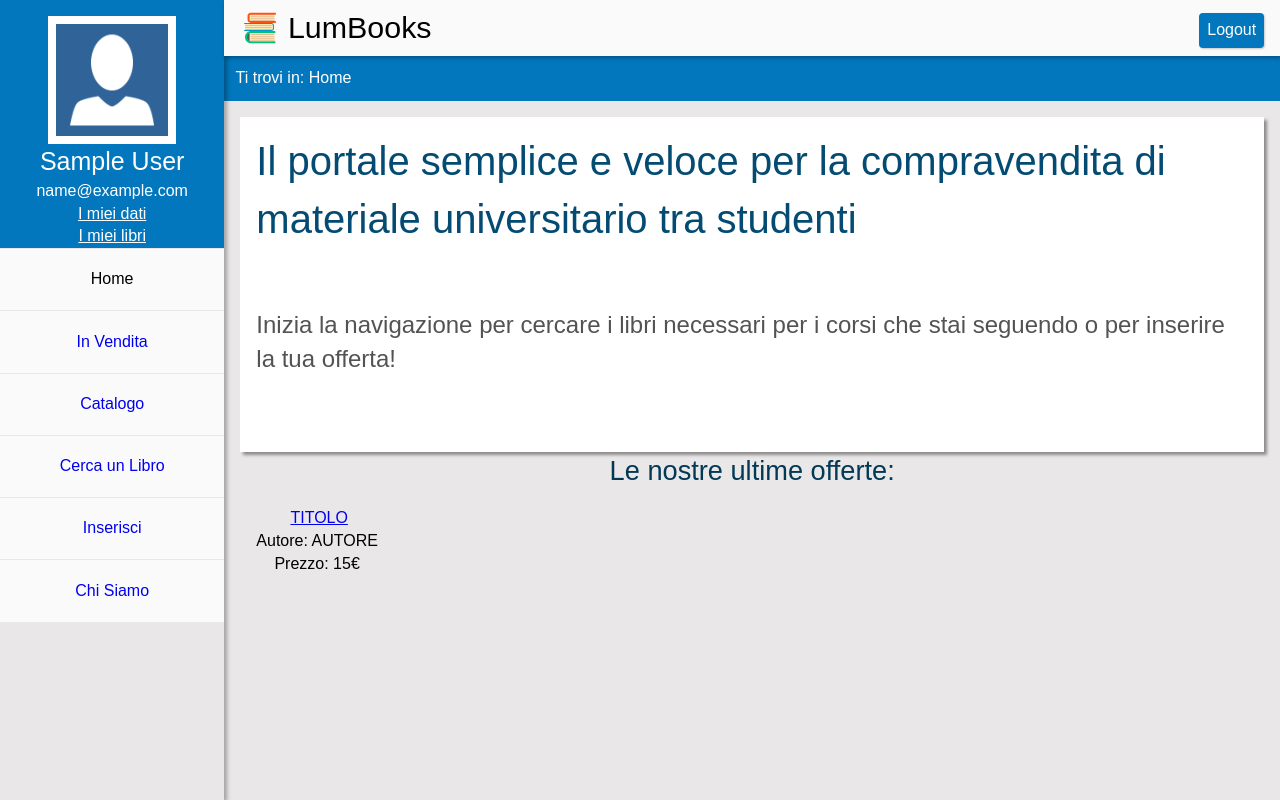
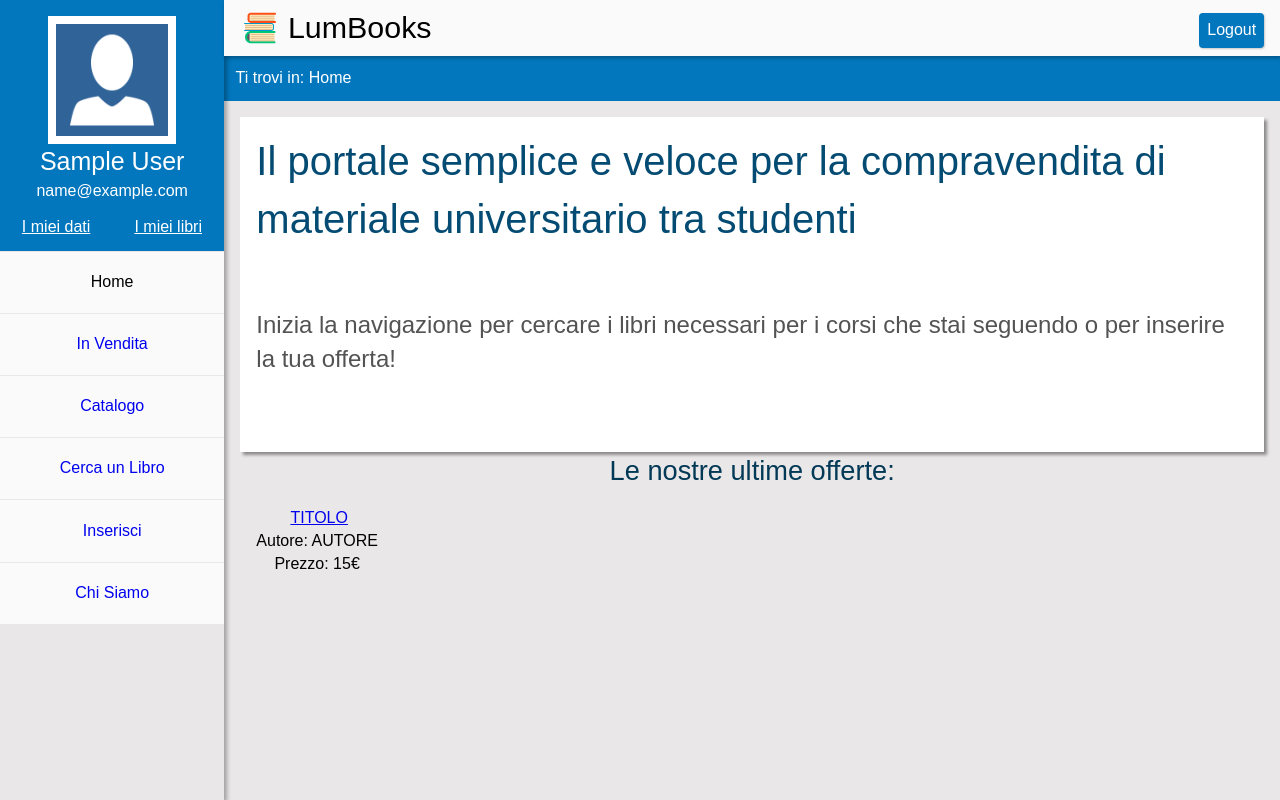
Before and after one commit to ElenaPontecchiani/LumBooks, a PHP site: page /php/home.php in a window 1280 px wide. Run offline with PHP 8.4, Linux system fonts and the light colour scheme; the visitor is signed in with stand-in values (Sample User, id 1).

Commit message:
Resi tasti per dati e libri piu facilemente cliccabili

```diff
--- a/css/style2.css
+++ b/css/style2.css
@@ -173,8 +173,12 @@ nav #stdbar li {
     color:white;
 }
 
-.user_data_link{
-    color:white;
+.user_data_link {
+    color: white;
+    height: 100%;
+    display: inline-block;
+    width: 48%;
+    line-height: 300%;
 }
 
 #user_name{
@@ -183,7 +187,11 @@ nav #stdbar li {
 
 .user_data_link:hover{
     color: black;
+    background-color: white;
+}
 
+.user_data_button {
+    height: 3em;
 }
 
 #userImage{
--- a/php/Backend/htmlMaker.php
+++ b/php/Backend/htmlMaker.php
@@ -88,8 +88,10 @@ class htmlMaker{
         $nav_return .=  isset($_SESSION['nome']) ? "<p id='user_name'>".$_SESSION['nome']."</p>" : "";
         $nav_return .=  isset($_SESSION['email']) ? "<p id='user_email'>".$_SESSION['email']."</p>" : "";
         if(isset($_SESSION['nome'])){
+            $nav_return .=  '<div class ="user_data_button">';
             $nav_return .=  '<a class="user_data_link" href="dati_personali.php">I miei dati</a>'."\n";
             $nav_return .=  '<a class="user_data_link" href="libri_personali.php">I miei libri</a>'."\n";
+            $nav_return .=  '</div>';
         }
         $nav_return .=  '</div>';
         $nav_return .=  '<ul id="stdbar">'."\n";
```
